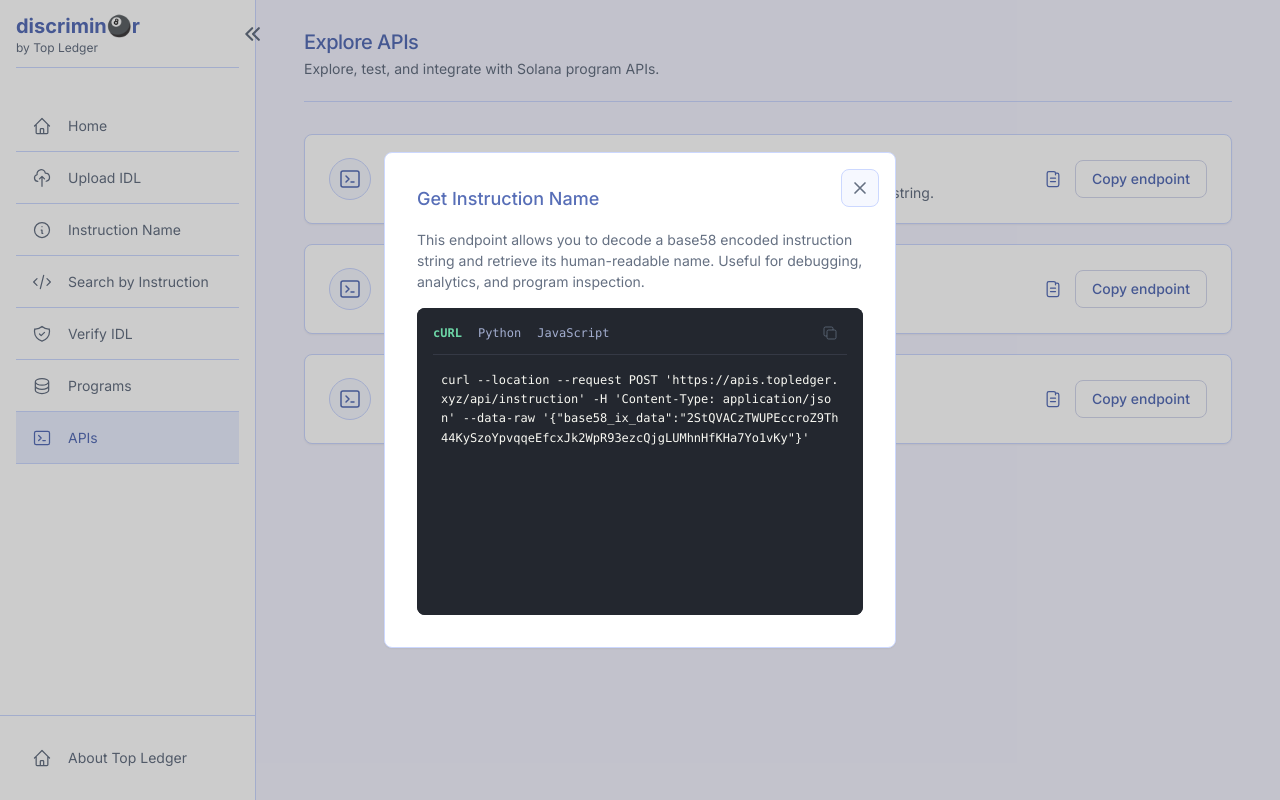
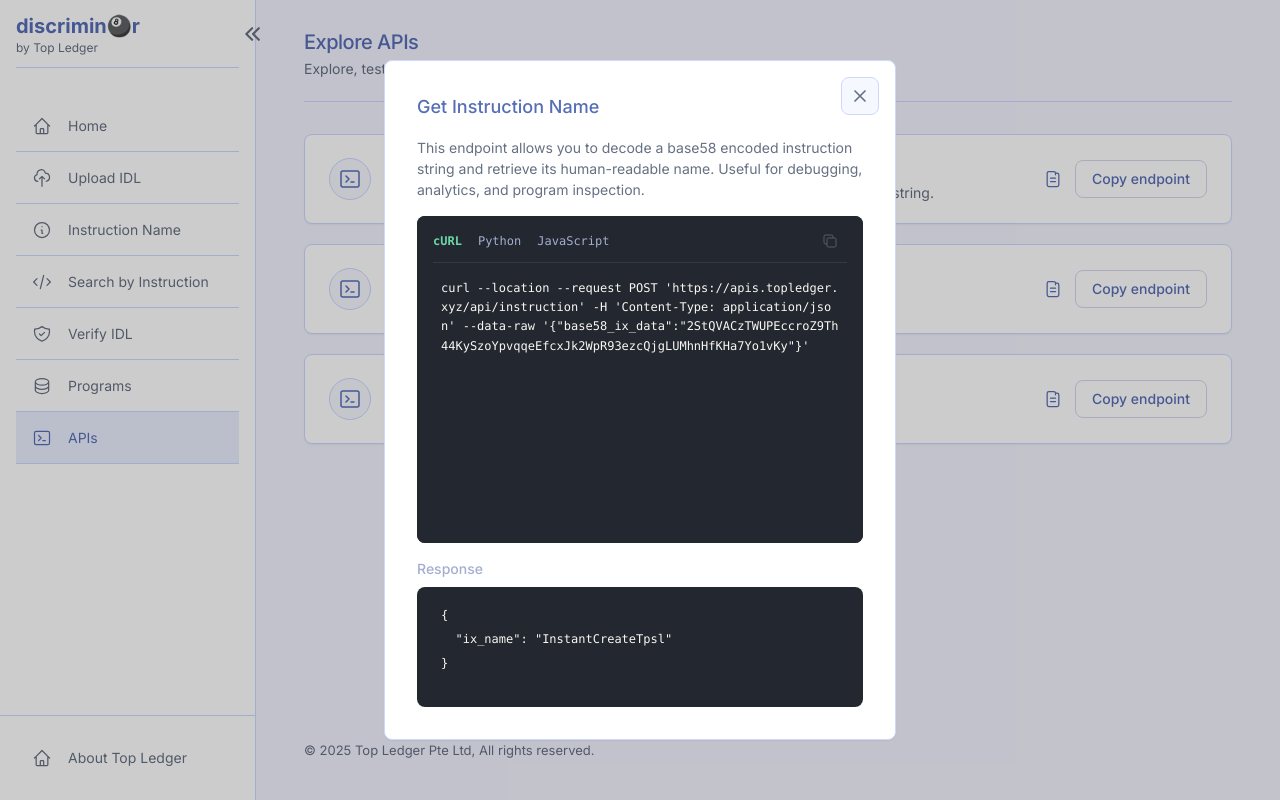
Before and after one commit to Topledger/discrimin8r, a Next.js app: page /apis in a window 1280 px wide. Both pictures are taken after a click on the button 1052 px from the left and 178 px from the top of the page. Shown: the top 800 px of the page. Built offline with nearby package versions, Linux system fonts and the light colour scheme.

Commit message:
fixed issues

```diff
--- a/pages/apis.js
+++ b/pages/apis.js
@@ -12,6 +12,9 @@
         baseUrl: "https://apis.topledger.xyz",
         description: "Get human readable name of Instruction from a base58 encoded instruction string.",
         longDescription: "This endpoint allows you to decode a base58 encoded instruction string and retrieve its human-readable name. Useful for debugging, analytics, and program inspection.",
+        responseExample: `{
+  "ix_name": "InstantCreateTpsl"
+}`,
         samples: {
             curl: `curl --location --request POST 'https://apis.topledger.xyz/api/instruction' \
 -H 'Content-Type: application/json' \
@@ -26,6 +29,19 @@
         baseUrl: "https://apis.topledger.xyz",
         description: "Get bytes array of discriminator for an Instruction Name.",
         longDescription: "This endpoint returns the byte array discriminator for a given instruction name. Discriminators are used to uniquely identify instructions in Anchor-based Solana programs.",
+        responseExample: `{
+  "discriminator": [117, 98, 66, 127, 30, 50, 73, 185],
+  "mapping_results": [
+    {
+      "program_address": "SomeProgramAddress11111111111111111111111111111111",
+      "idl_json": { /* ...IDL JSON... */ }
+    },
+    {
+      "program_address": "AnotherProgramAddress22222222222222222222222222222222",
+      "idl_json": { /* ...IDL JSON... */ }
+    }
+  ]
+}`,
         samples: {
             curl: `curl --location --request POST 'https://apis.topledger.xyz/api/discriminator' \
 -H 'Content-Type: application/json' \
@@ -40,6 +56,11 @@
         baseUrl: "https://apis.topledger.xyz",
         description: "Validate any IDL file for a given dapp_address & a block_slot number.",
         longDescription: "This endpoint lets you validate an Interface Definition Language (IDL) file for a specific dapp address and block slot. It helps ensure your IDL matches the deployed program and can be used for verification and auditing.",
+        responseExample: `{
+  "success": true,
+  "error": null,
+  "data": [ ... ]
+}`,
         samples: {
             curl: `curl --location --request POST 'https://apis.topledger.xyz/api/verify-idl' \
 -H 'Content-Type: application/json' \
@@ -186,10 +207,19 @@
                         <div className="border-b border-[#353945] w-full mb-4" />
                     </div>
                     <div className="px-6 pb-6 bg-[#23272F]">
-                        <div className="flex items-start gap-2 h-[220px] min-h-[220px]">
+                        <div className="flex items-start gap-2 h-[220px] min-h-[240px]">
                             <pre className={`flex-1 text-xs font-mono whitespace-pre-wrap break-all bg-transparent text-[#f8f8f2] overflow-auto h-full ${tab === 'curl' || tab === 'python' ? 'leading-6' : ''}`} style={tab === 'curl' || tab === 'python' ? { margin: 0, lineHeight: '1.6' } : { margin: 0 }}>
                                 <code dangerouslySetInnerHTML={{ __html: getHighlighted(api.samples[tab], langMap[tab]) }} />
                             </pre>
+                        </div>
+                    </div>
+                </div>
+                {/* Response label and container below codeblock */}
+                <div className="mt-4 px-0">
+                    <div className="text-[#A3AED0] text-sm mb-2 font-medium">Response</div>
+                    <div className="rounded-[8px] overflow-hidden bg-[#23272F]">
+                        <div className="px-6 pb-6 pt-4 bg-[#23272F] h-[120px] min-h-[120px]">
+                            <pre className="minimal-scrollbar text-xs font-mono text-[#f8f8f2] whitespace-pre-wrap break-all bg-transparent m-0 leading-6 h-full overflow-auto">{api.responseExample}</pre>
                         </div>
                     </div>
                 </div>
@@ -227,7 +257,7 @@
 
     return (
         <Page title="Explore APIs" subtitle="Explore, test, and integrate with Solana program APIs." >
-            <div className="w-full min-h-screen p-0">
+            <div className="w-full p-0">
                 {/* API Cards */}
                 <div className="px-0 pb-0 pt-2">
                     <div className="flex flex-col gap-5">
--- a/styles/globals.css
+++ b/styles/globals.css
@@ -120,13 +120,13 @@
 }
 
 ::-webkit-scrollbar-thumb {
-    background: #c1c1c1;
+    background: #353945;
     /* Slightly darker grey thumb */
     border-radius: 3px;
 }
 
 ::-webkit-scrollbar-thumb:hover {
-    background: #a1a1a1;
+    background: #353945;
     /* Darker grey thumb on hover */
 }
 
@@ -137,3 +137,23 @@
     scrollbar-color: #c1c1c1 #f1f1f1;
     /* thumb and track color */
 }
+
+/* Minimal dark mode scrollbar for code/response blocks */
+.minimal-scrollbar::-webkit-scrollbar {
+    width: 6px;
+    height: 6px;
+}
+
+.minimal-scrollbar::-webkit-scrollbar-thumb {
+    background: #444857;
+    border-radius: 6px;
+}
+
+.minimal-scrollbar::-webkit-scrollbar-track {
+    background: #23272F;
+}
+
+.minimal-scrollbar {
+    scrollbar-width: thin;
+    scrollbar-color: #444857 #23272F;
+}
```
